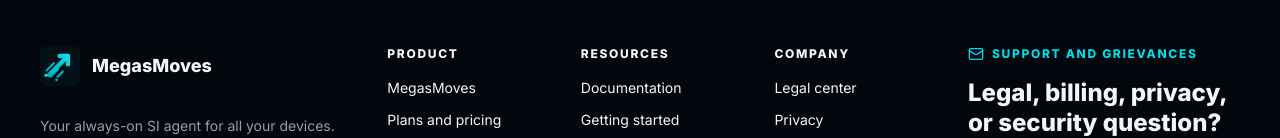
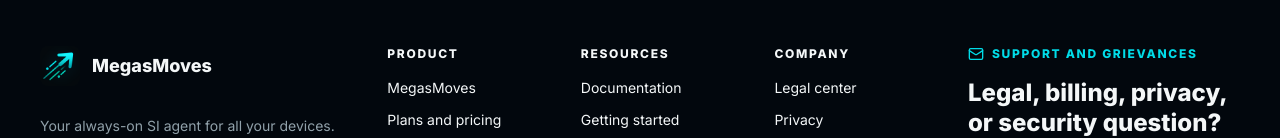
Before and after one commit to Amretra-Dynamics/megasmoves, a Next.js app in the folder marketing/: page /megasmoves/ in a window 1280 px wide. Shown: the part 1748-1886 px from the top of the page. Built offline with nearby package versions, Linux system fonts and the light colour scheme; a web font is replaced by a local one.

Commit message:
Use the verified official MegasMoves product logo instead of placeholder SVG

```diff
--- a/marketing/src/components/Footer.tsx
+++ b/marketing/src/components/Footer.tsx
@@ -2,7 +2,7 @@
 import Link from "next/link";
 import { ArrowUpRight, Building2, LockKeyhole, Mail, ShieldCheck } from "lucide-react";
 
-const megasLogoPath = `${process.env.NEXT_PUBLIC_MEGAS_PAGES_BASE_PATH ?? "/megasmoves"}/megas-mark.svg`;
+const megasLogoPath = `${process.env.NEXT_PUBLIC_MEGAS_PAGES_BASE_PATH ?? "/megasmoves"}/megas-logo.png`;
 
 const linkGroups = [
   {
```
